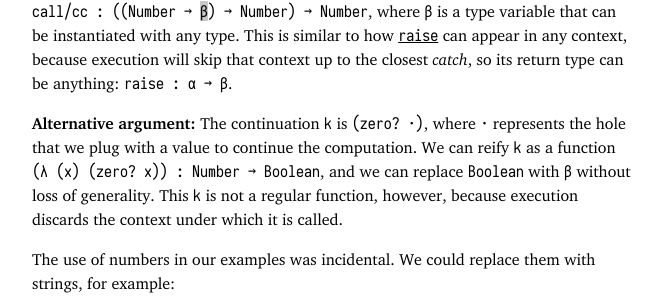
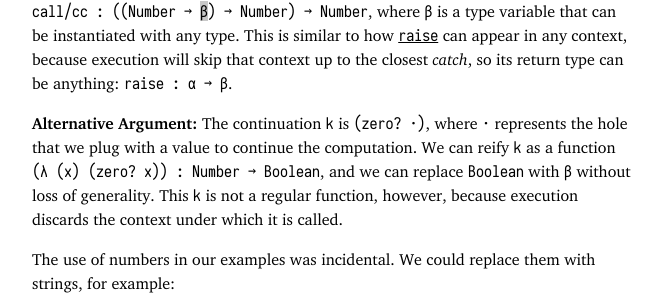
Before and after one commit to leafac/leafac.com, a Jekyll site: the page built from understanding-the-type-of-call-cc/index.md, in a window 1280 px wide and 900 px high, scrolled down 1785 px. Shown: the part 147-451 px from the top of the window, without its empty margins (308-971 px from the left). Built offline with Jekyll 4.4.1, drawn with Linux system fonts in a browser that asks for light colours; our own code applies the rules of GitHub Pages for plain Markdown files.

Commit message:
Another small change

```diff
--- a/understanding-the-type-of-call-cc/index.md
+++ b/understanding-the-type-of-call-cc/index.md
@@ -51,7 +51,7 @@ Since `k` has no output, it can appear in any context, and its return type can b
 
 Both expressions above have valid types, so both of the following hold: <code>call/cc : ((Number → <mark>String</mark>) → Number) → Number</code>, *and* <code>call/cc : ((Number → <mark>List</mark>) → Number) → Number</code>. In general, <code>call/cc : ((Number → <mark>β</mark>) → Number) → Number</code>, where `β` is a type variable that can be instantiated with any type. This is similar to how [`raise`](https://docs.racket-lang.org/reference/exns.html#%28def._%28%28quote._~23~25kernel%29._raise%29%29) can appear in any context, because execution will skip that context up to the closest *catch*, so its return type can be anything: `raise : α → β`.
 
-**Alternative argument:** The continuation `k` is `(zero? •)`, where `•` represents the hole that we plug with a value to continue the computation. We can reify `k` as a function `(λ (x) (zero? x)) : Number → Boolean`, and we can replace `Boolean` with `β` without loss of generality. This `k` is not a regular function, however, because execution discards the context under which it is called.
+**Alternative Argument:** The continuation `k` is `(zero? •)`, where `•` represents the hole that we plug with a value to continue the computation. We can reify `k` as a function `(λ (x) (zero? x)) : Number → Boolean`, and we can replace `Boolean` with `β` without loss of generality. This `k` is not a regular function, however, because execution discards the context under which it is called.
 
 The use of numbers in our examples was incidental. We could replace them with strings, for example:
 
```
